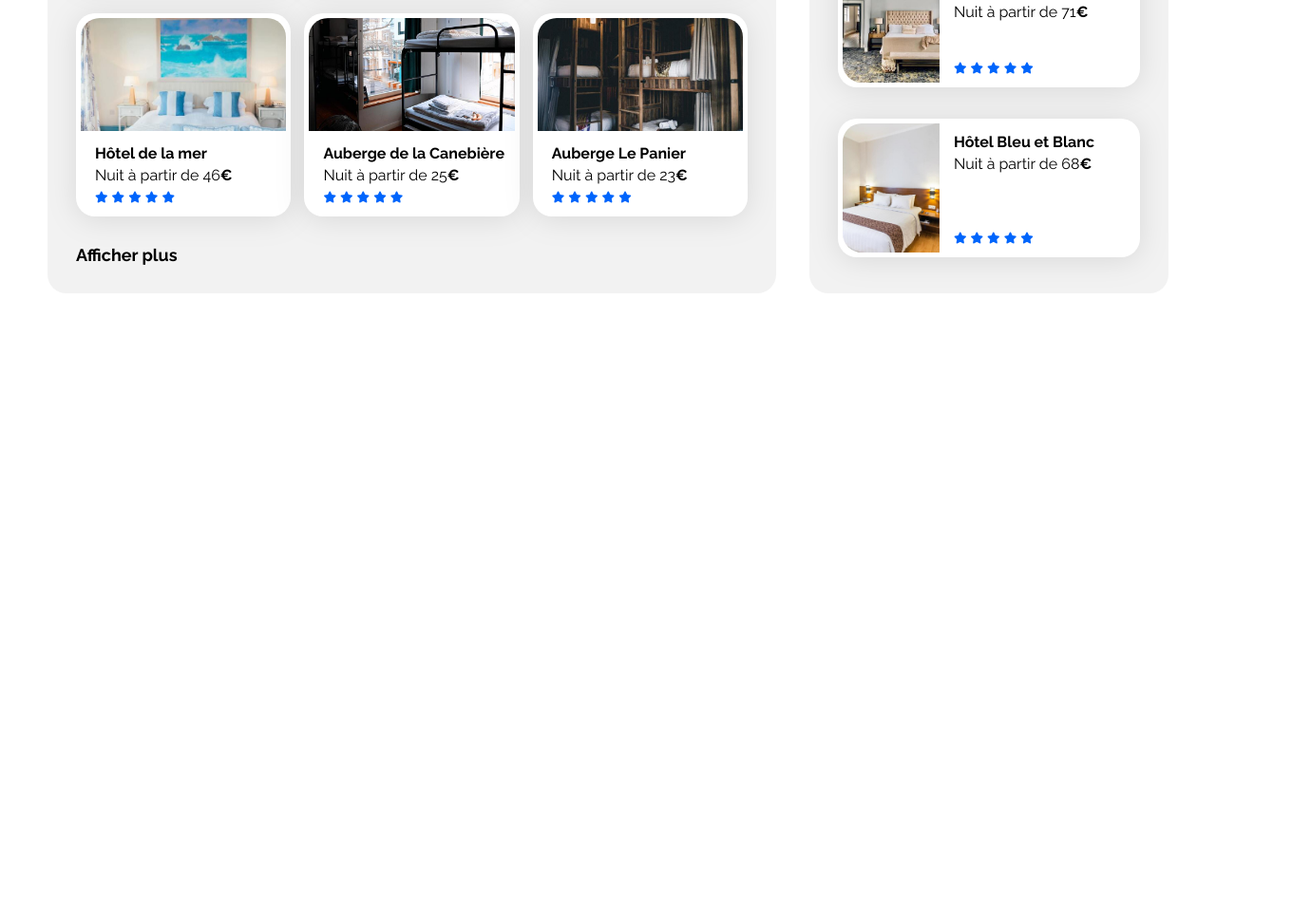
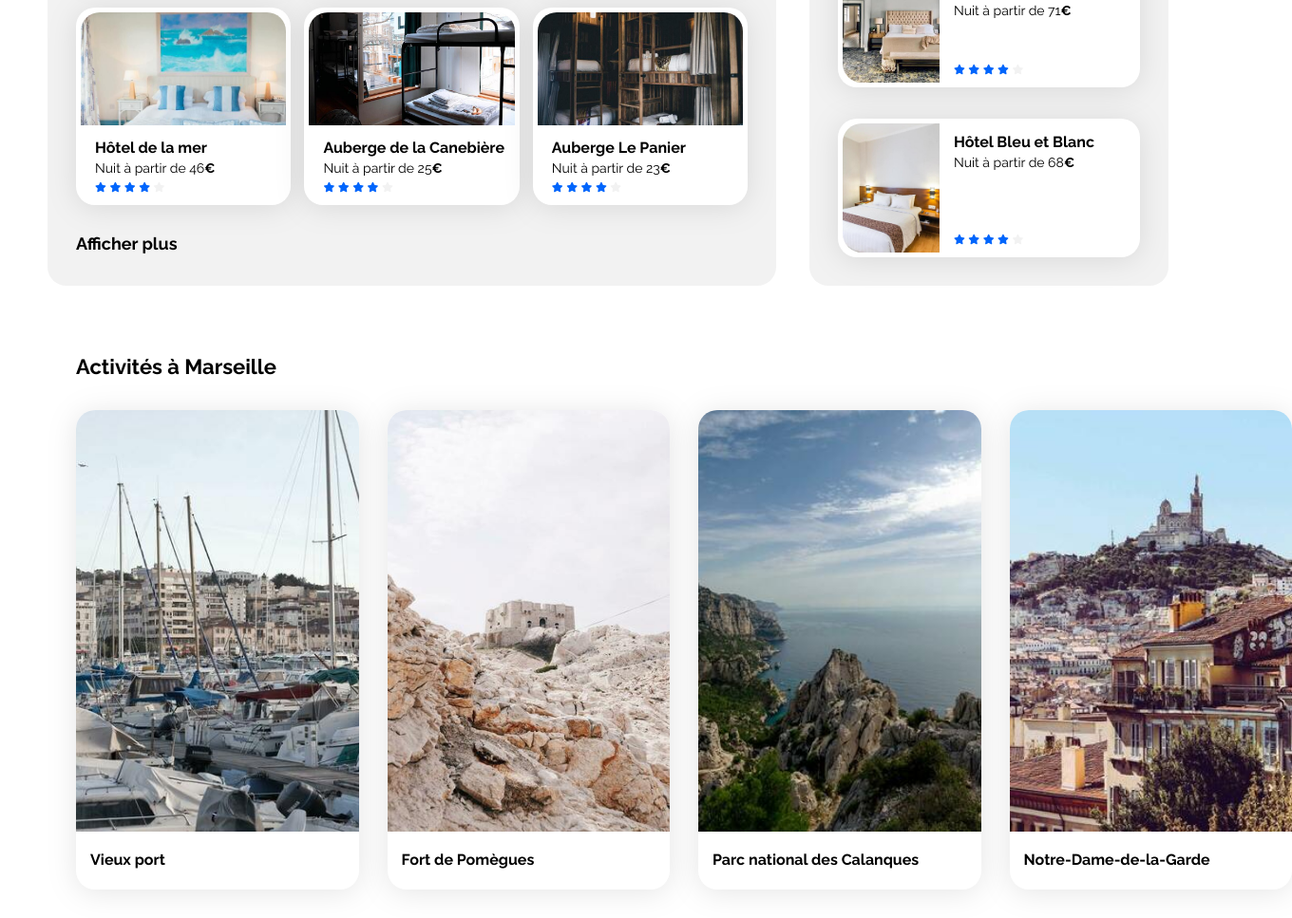
Before and after one commit to scheveny/projet2, a plain HTML site: page index.html in a window 1280 px wide. Shown: the part 720-1687 px from the top of the page at 95% size, 1360 px wide, since content can reach past the window. Before the commit the page ends 1029 px from the top, so only its background shows below. Drawn offline with Linux system fonts and the light colour scheme.

Commit message:
feat(main):html+css

```diff
--- a/index.html
+++ b/index.html
@@ -29,6 +29,7 @@
         </header>
 
         <main>
+
             <section>
                 <h1 class="section-title">Trouvez votre hébergement pour des vacances de rêve</h1>
                 <h3 class="site-subtitle">En plein centre-ville ou en pleine nature</h3>
@@ -47,7 +48,6 @@
                     <button class="filter-buttons"><i class="fa-solid fa-fire"></i>Nos pépites</button>
                 </div>
                 <h3 class="filter-info"><i class="fa fa-circle-info"></i>Plus de 500 logements sont disponibles dans cette ville</h3> <!--problème avec l'icône info-->
-
             </section>
 
             <div class="hebergements-and-populaires">
@@ -222,9 +222,43 @@
                 </section>
             </div>
 
-            <div class="activites" name="ancre-activites">
-
-            </div>
+            <section class="activites-section">
+                <h2 class="section-title" name="ancre-activites">Activités à Marseille</h2>
+                <div class="activites-cards">
+                    <article class="card">
+                        <img src="./images/activites/reno-laithienne.jpg" alt="Image d'un port de plaisantiers">
+                        <div class="card-content">
+                            <div class="card-txt">
+                                <h3 class="card-title">Vieux port</h3>
+                            </div>
+                        </div>
+                    </article>
+                    <article class="card">
+                        <img src="./images/activites/paul-hermann.jpg" alt="Image d'un fort">
+                        <div class="card-content">
+                            <div class="card-txt">
+                                <h3 class="card-title">Fort de Pomègues</h3>
+                            </div>
+                        </div>
+                    </article>
+                    <article class="card">
+                        <img src="./images/activites/kilyan-sockalingum.jpg" alt="Image des Calanques et vue sur la mer">
+                        <div class="card-content">
+                            <div class="card-txt">
+                            <h3 class="card-title">Parc national des Calanques</h3>
+                            </div>
+                        </div>
+                    </article>
+                    <article class="card">
+                        <img src="./images/activites/florian-wehde.jpg" alt="Image de Notre-Dame de la Garde surplombant Marseille">
+                        <div class="card-content">
+                            <div class="card-txt">
+                                <h3 class="card-title">Notre-Dame-de-la-Garde</h3>
+                            </div>
+                        </div>
+                    </article>
+                </div>
+            </section>
 
         </main>
         <footer></footer>
--- a/style.css
+++ b/style.css
@@ -164,7 +164,7 @@ header {
     gap: 10px;
 }
 
-/****************************/
+/***********MAIN*****************/
 .main-container {
     width: 100%;
     max-width: 1440px;
@@ -203,7 +203,7 @@ header {
     font-weight: 700;
 }
 
-.neutralStar {
+.neutral-star {
     color: var(--main-bg-color)
 }
 
@@ -217,6 +217,7 @@ header {
     background-color: var(--main-bg-color);
     border-radius: 20px;
     padding: 30px;
+    margin-bottom: 72px;
     box-sizing: border-box;
 }
 
@@ -252,6 +253,7 @@ header {
 }
 
 .hebergements-cards .card-content {
+    font-size: 14px;
     padding-left: 15px;
     display: flex;
     flex-direction: column;
@@ -303,6 +305,7 @@ header {
 }
 
 .populaires-cards .card-content {
+    font-size: 14px;
     width: 67%;
     padding-left: 15px;
     display: flex;
@@ -324,6 +327,52 @@ header {
     margin-bottom: 5px;
 }
 
+/*****Activités******/
+
+.activites-section {
+    padding: 0 30px 0 30px
+}
+
+.activites-cards {
+    display: flex;
+    justify-content: space-between;
+    margin-bottom: 30px;
+    gap: 30px;
+}
+
+.activites-title {
+    display: flex;
+    justify-content: space-between;
+    align-items: center;
+}
+
+.activites-cards .card {
+    margin-top: 33px;
+    padding: 0;
+}
+
+.activites-cards img {
+    width: 297.5px;
+    height: 88%;
+    border-top-left-radius: 20px;
+    border-top-right-radius: 20px;
+}
+
+.activites-cards .card-content {
+    font-size: 14px;
+    padding-left: 15px;
+    display: flex;
+    flex-direction: column;
+    justify-content: space-between;
+    box-sizing: border-box;
+}
+
+.activites-cards .card-title {
+    margin-top: 16px;
+    margin-bottom: 20px;
+}
+
+/********FOOTER*********/
 
 
 
```
